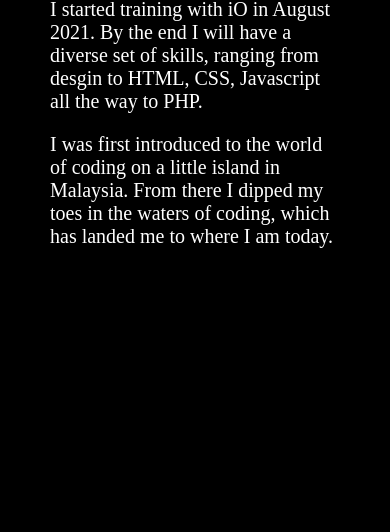
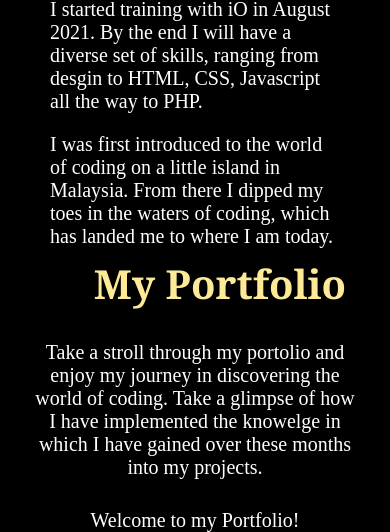
Before and after one commit to dmayarace/dmayarace.github.io, a plain HTML site: page index.html in a window 390 px wide. Shown: the part 735-1267 px from the top of the page. Before the commit the page ends 1003 px from the top, so only its background shows below. Drawn offline with Linux system fonts and the light colour scheme.

Commit message:
h1 and p of portfolio including media break

```diff
--- a/styles.css
+++ b/styles.css
@@ -29,8 +29,6 @@ nav {
 	text-decoration: none;
 }
 
-
-
 nav button {
 	display: none;
 	border-radius: 12px;
@@ -61,11 +59,39 @@ div.img {
 	font-family: serif;
 }
 
-.about h1 {
+
+.about h1, .portfolio h1 {
 	font-size: 40px;
 	color: #fcea97;
 	font-family: Georgia;
 }
+
+.portfolio h1 {
+	margin-left: 50px;
+	margin-top: 50px;
+}
+
+.portfolio p {
+	color: #ffffff;
+	margin: 30px;
+	font-size: 20px;
+	font-family: serif;
+}
+
+
+
+
+
+
+
+
+
+
+
+
+
+
+
 
 
 @media screen and (max-width: 768px){
@@ -76,6 +102,7 @@ div.img {
 	nav button {
 		display:block;
 	}
+
 	section {
 		width: 500px;
 	}
@@ -98,4 +125,16 @@ div.img {
 		position: relative;
 		top: 384px;
 	}
+
+	.about h1 {
+		text-align: center;
+	}
+
+	.portfolio h1, .portfolio p {
+		display: block;
+		position: relative;
+		top: 284px;
+		text-align: center;
+	}
+
 }
```
